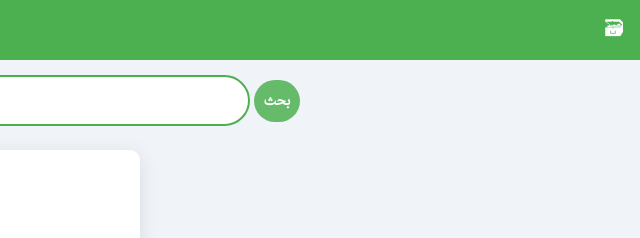
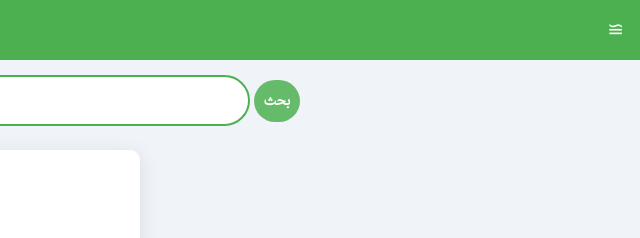
Before and after one commit to shamo74/Google-Translate, a plain HTML site: page Lalish.html in a window 1280 px wide. Shown: the top 238 px of the page, 640-1280 px from the left. Drawn offline with Linux system fonts and the light colour scheme.

Commit message:
Update Lalish.html

```diff
--- a/Lalish.html
+++ b/Lalish.html
@@ -189,7 +189,7 @@
 <body>
     <div class="header">
         <h1>Lalish Dictionary</h1>
-        <button class="menu-button" onclick="toggleMenu()">🗃</button>
+        <button class="menu-button" onclick="toggleMenu()">≌</button>
         <div class="search-container">
             <input type="text" id="search-input" placeholder="اكتب هنا...">
             <button id="search-button">بحث</button>
```
